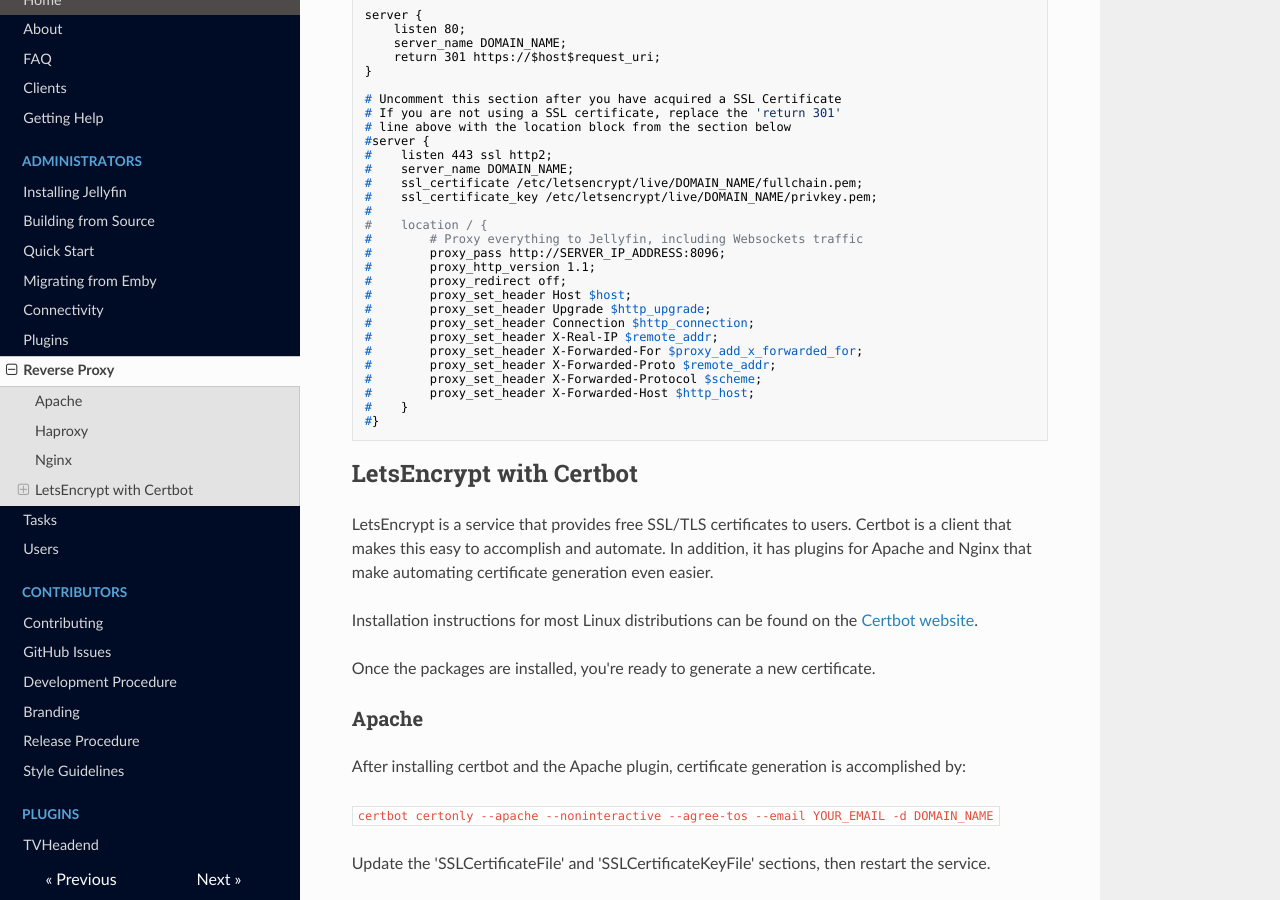
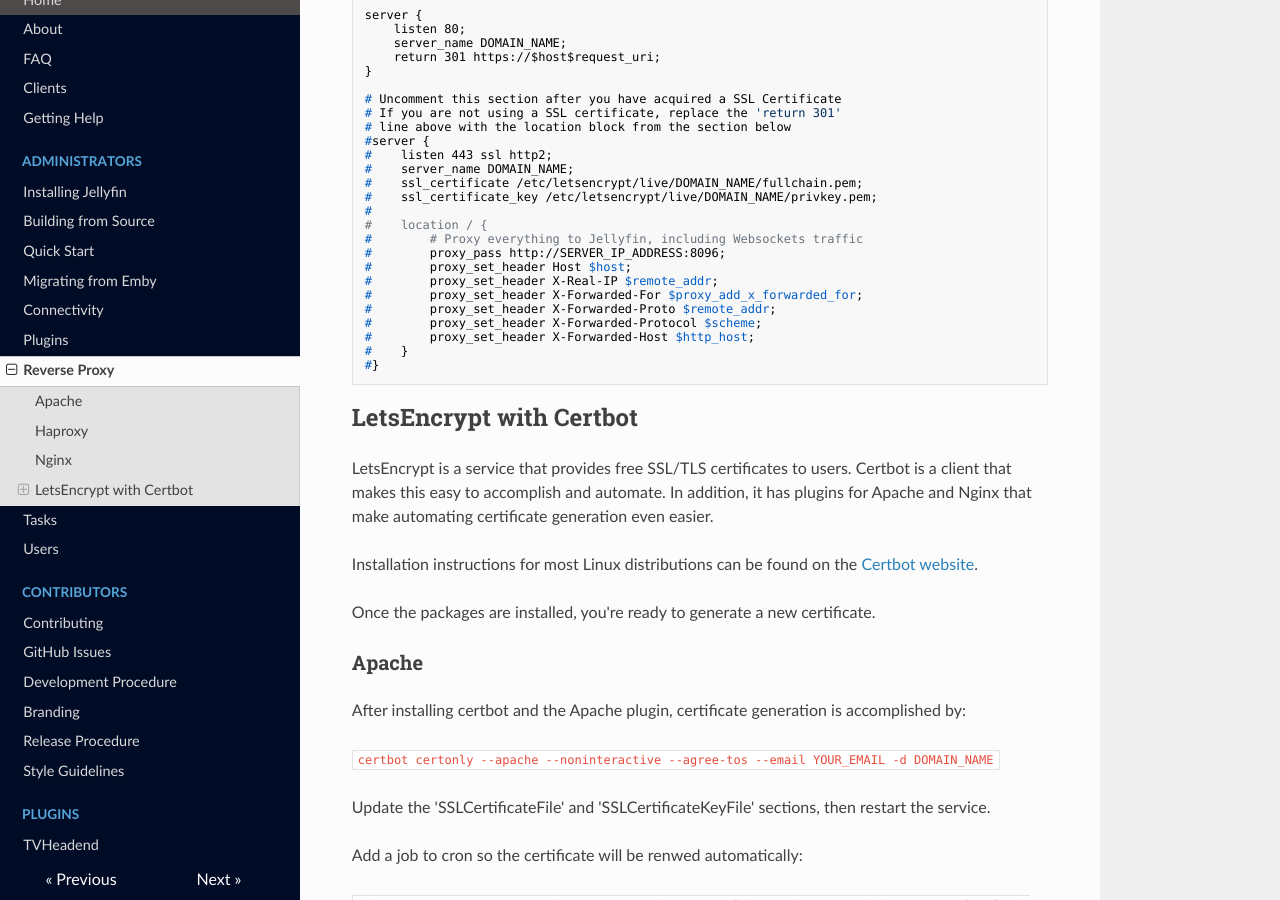
Before and after one commit to jellyfin-archive/jellyfin-docs, an MkDocs documentation site: the page built from docs/administrator-docs/reverse-proxy.md, in a window 1280 px wide and 900 px high, scrolled down 1841 px. Built offline with MkDocs 1.6.1, drawn with Linux system fonts in a browser that asks for light colours; nearby versions of some CDN libraries; old or Windows-style settings are respelled for this version of MkDocs.

Commit message:
Hotfix nginx proxy config for Kestrel bug

```diff
--- a/docs/administrator-docs/reverse-proxy.md
+++ b/docs/administrator-docs/reverse-proxy.md
@@ -107,11 +107,7 @@ server {
 #    location / {
 #        # Proxy everything to Jellyfin, including Websockets traffic
 #        proxy_pass http://SERVER_IP_ADDRESS:8096;
-#        proxy_http_version 1.1;
-#        proxy_redirect off;
 #        proxy_set_header Host $host;
-#        proxy_set_header Upgrade $http_upgrade;
-#        proxy_set_header Connection $http_connection;
 #        proxy_set_header X-Real-IP $remote_addr;
 #        proxy_set_header X-Forwarded-For $proxy_add_x_forwarded_for;
 #        proxy_set_header X-Forwarded-Proto $remote_addr;
```
